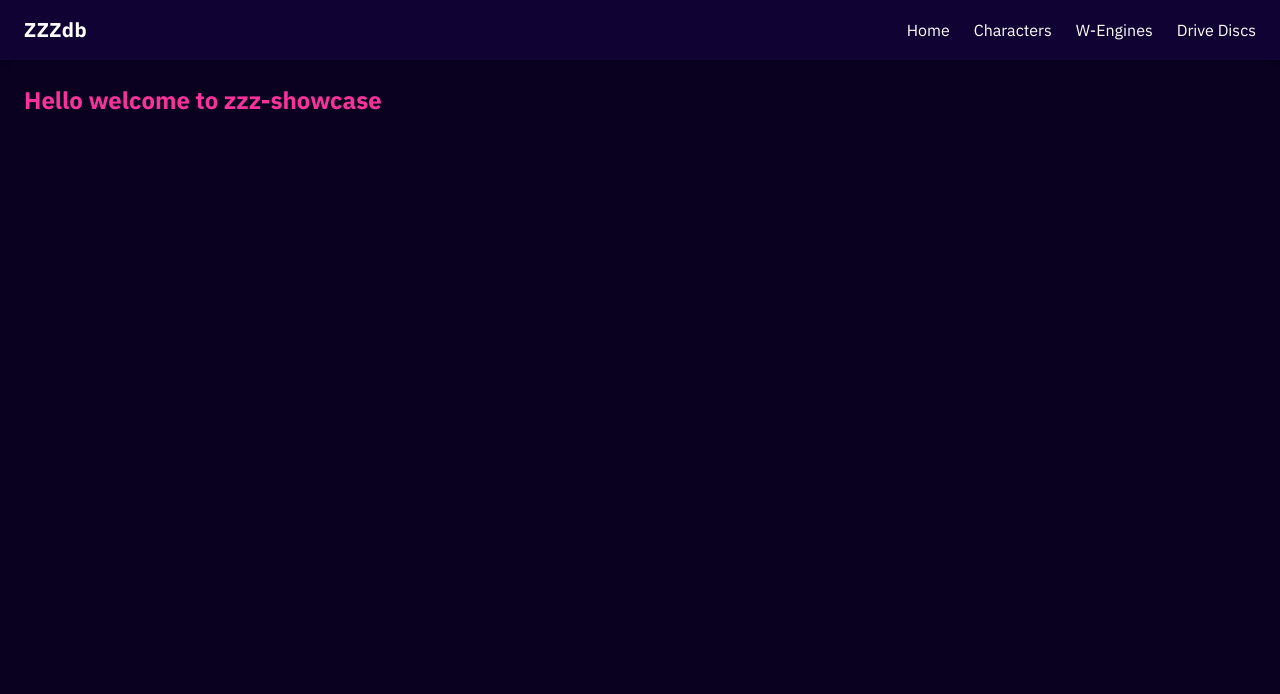
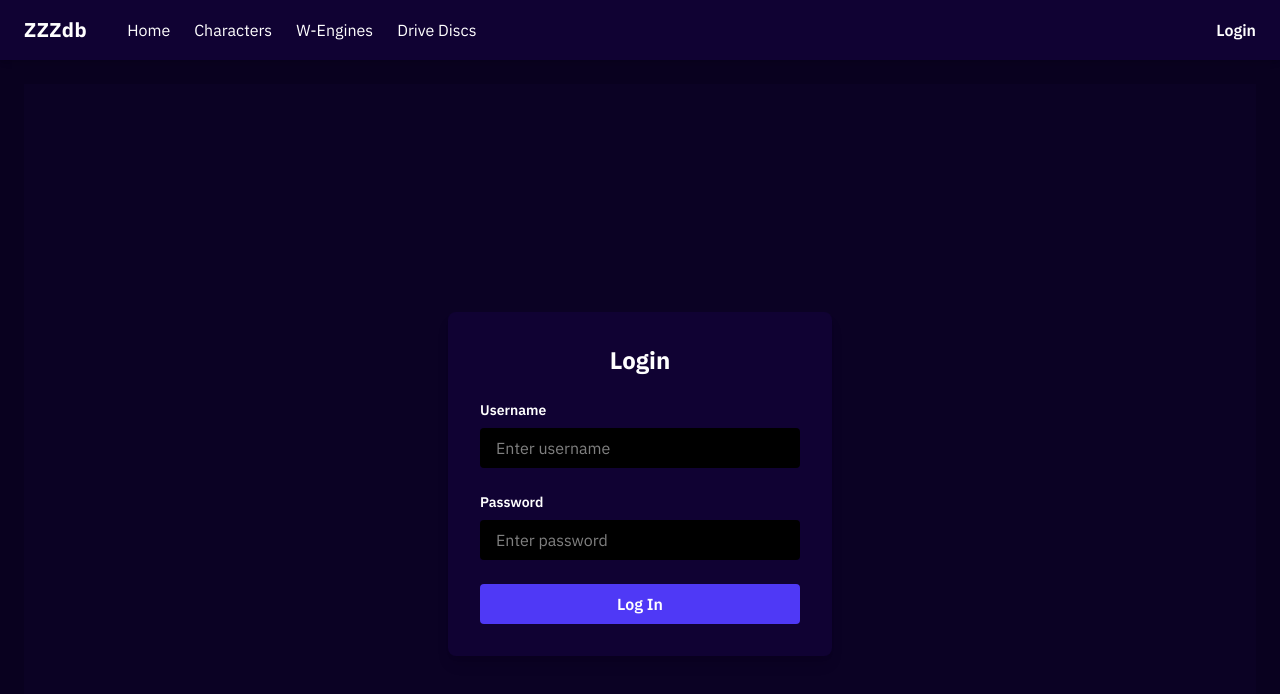
Before and after one commit to ang3lCerda/zzz-showcase, a React (Vite) app: page /zzz-showcase/login in a window 1280 px wide. Before the commit this address led to /zzz-showcase. Shown: the top 694 px of the page. Built offline with nearby package versions, Linux system fonts and the light colour scheme.

Commit message:
added a login page so i can work on the backend

```diff
--- a/src/App.tsx
+++ b/src/App.tsx
@@ -5,6 +5,7 @@ import Home from "./pages/Home";
 import Characters from "./pages/Characters";
 import WEngines from "./pages/WEngines";
 import Equipment from "./pages/Equipment";
+import Login from "./pages/Login";
 
 const router = createBrowserRouter(
   [
@@ -16,15 +17,16 @@ const router = createBrowserRouter(
         { path: "characters", element: <Characters /> },
         { path: "w-engines", element: <WEngines /> },
         { path: "equipment", element: <Equipment /> },
-        // Catch-all route for unmatched URLs
+        { path: "login", element: <Login /> },   // ✅ login route
         { path: "*", element: <Navigate to="/" replace /> },
       ],
     },
   ],
   {
-    basename: "/zzz-showcase", // Your GitHub Pages repo path
+    basename: "/zzz-showcase",
   }
 );
+
 
 export default function App() {
   return <RouterProvider router={router} />;
--- a/src/Navbar.tsx
+++ b/src/Navbar.tsx
@@ -1,10 +1,14 @@
 import { Link } from "react-router-dom";
 
 export default function Navbar() {
+  // TEMP auth state
+  const user = null; // { username: "Angel" }
+
   return (
     <nav className="bg-[#100233] text-white px-6 py-4 shadow-md">
-      <div className="container mx-auto flex items-center justify-between">
+      <div className="container mx-auto flex items-center gap-10">
         <div className="text-xl font-bold tracking-wide">ZZZdb</div>
+
         <ul className="flex space-x-6">
           <li>
             <Link to="/" className="hover:text-blue-400 transition-colors">
@@ -27,6 +31,22 @@ export default function Navbar() {
             </Link>
           </li>
         </ul>
+
+        {/* Auth section */}
+        <div className="ml-auto">
+          {user ? (
+            <span className="font-semibold text-indigo-300">
+              {user.username}
+            </span>
+          ) : (
+            <Link
+              to="/login"
+              className="hover:text-blue-400 transition-colors font-semibold"
+            >
+              Login
+            </Link>
+          )}
+        </div>
       </div>
     </nav>
   );
--- a/src/pages/Characters.tsx
+++ b/src/pages/Characters.tsx
@@ -40,9 +40,31 @@ const mock = {
   CRITRate: 5,
   CRITDMG: 15
 };
+interface CharacterData {
+  Rarity: number;
+  WeaponType: Record<string, string>;
+  ElementType: Record<string, string>;
+  HitType: Record<string, string>;
+  Camp: Record<string, string>;
+}
+
+export function getBasicValuesList(data: CharacterData): (number | string | null)[] {
+  return [
+    data.Rarity,
+    Object.values(data.WeaponType)[0] ?? null,
+    Object.values(data.ElementType)[0] ?? null,
+    Object.values(data.HitType)[0] ?? null,
+    Object.values(data.Camp)[0] ?? null,
+  ];
+}
+
+
 
 export default function Characters() {
   const character = character_data;
+  const values = getBasicValuesList(character);
+  const stats = character.Stats ?? {};
+
   const [option, setOption] = useState<1 | 2 | 3>(1);
 
   const optionImages: Record<number, string> = {
--- /dev/null
+++ b/src/pages/Login.tsx
@@ -0,0 +1,58 @@
+import { useState } from "react";
+
+export default function Login() {
+  const [username, setUsername] = useState("");
+  const [password,setPassword]= useState("")
+
+  const handleSubmit = (e: React.FormEvent) => {
+    e.preventDefault();
+    console.log("Logging in as:", username);
+
+    // later:
+    // - validate
+    // - call backend
+    // - store user in context
+    // - redirect
+  };
+
+  return (
+    <div className="min-h-screen flex items-center justify-center bg-[#0b0224] text-white">
+      <form
+        onSubmit={handleSubmit}
+        className="bg-[#100233] p-8 rounded-lg shadow-lg w-full max-w-sm"
+      >
+        <h1 className="text-2xl font-bold mb-6 text-center">
+          Login
+        </h1>
+
+        <label className="block mb-2 text-sm font-semibold">
+          Username
+        </label>
+
+        <input
+          type="text"
+          value={username}
+          onChange={(e) => setUsername(e.target.value)}
+          className="w-full px-4 py-2 mb-6 rounded bg-black text-white focus:outline-none focus:ring-2 focus:ring-indigo-500"
+          placeholder="Enter username"
+        />
+        <label className="block mb-2 text-sm font-semibold">
+          Password
+        </label>
+        <input
+          type="text"
+          value={password}
+          onChange={(e) => setPassword(e.target.value)}
+          className="w-full px-4 py-2 mb-6 rounded bg-black text-white focus:outline-none focus:ring-2 focus:ring-indigo-500"
+          placeholder="Enter password"
+        />
+        <button
+          type="submit"
+          className="w-full bg-indigo-600 hover:bg-indigo-700 transition-colors py-2 rounded font-semibold"
+        >
+          Log In
+        </button>
+      </form>
+    </div>
+  );
+}
```
Also changed, not shown: stats.txt (added), 1 other file (tests, documents, lock files or other folders).
